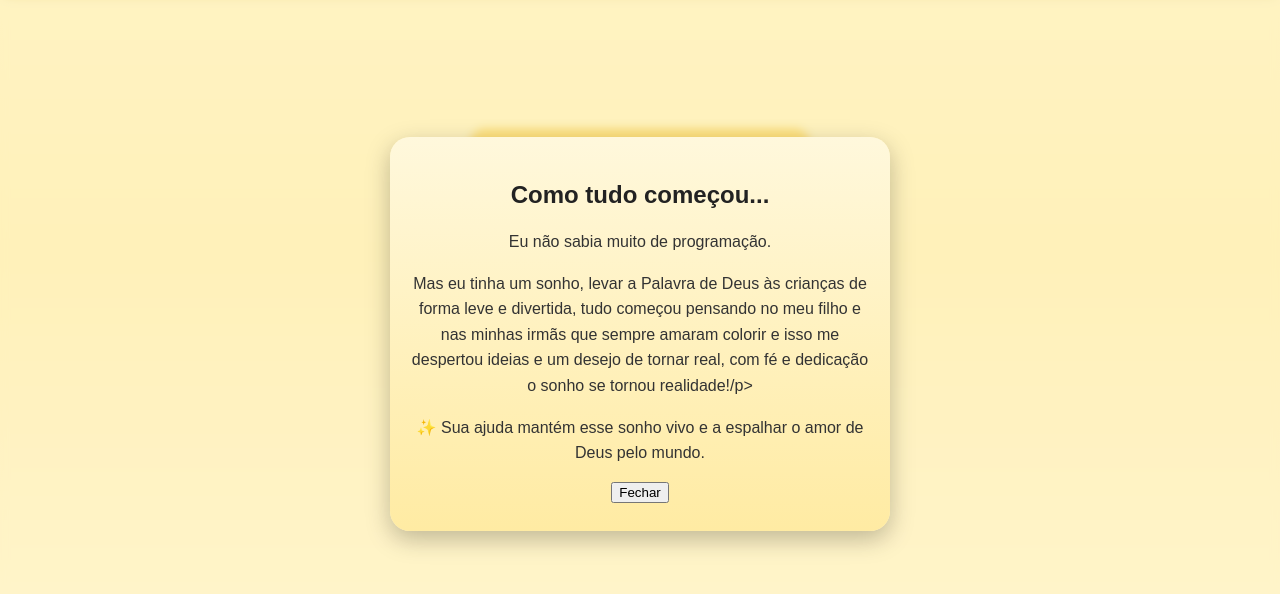
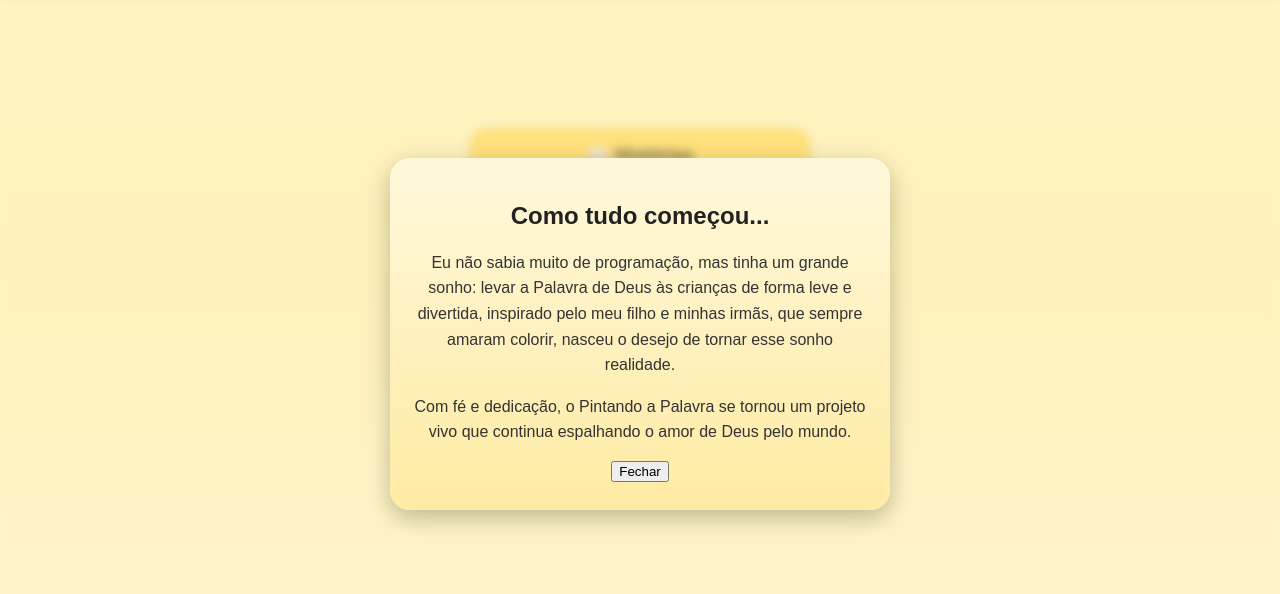
Before and after one commit to ezequielf566/androidfinal, a website: page index.html in a window 1280 px wide. Both pictures are taken after a click on the element 33 px from the left and 29 px from the top of the page. Shown: the part 66-660 px from the top of the page. Drawn offline with Linux system fonts and the light colour scheme; no server answers.

Commit message:
Update index.html

```diff
--- a/index.html
+++ b/index.html
@@ -117,9 +117,8 @@
   <div id="storyModal" class="modal-backdrop">
     <div class="modal-box">
       <h2>Como tudo começou...</h2>
-      <p>Eu não sabia muito de programação.</p>
-      <p>Mas eu tinha um sonho, levar a Palavra de Deus às crianças de forma leve e divertida, tudo começou pensando no meu filho e nas minhas irmãs que sempre amaram colorir e isso me despertou ideias e um desejo de tornar real, com fé e dedicação o sonho se tornou realidade!/p>
-      <p>✨ Sua ajuda mantém esse sonho vivo e a espalhar o amor de Deus pelo mundo.</p>
+      <p>Eu não sabia muito de programação, mas tinha um grande sonho: levar a Palavra de Deus às crianças de forma leve e divertida, inspirado pelo meu filho e minhas irmãs, que sempre amaram colorir, nasceu o desejo de tornar esse sonho realidade.</p>
+      <p> Com fé e dedicação, o Pintando a Palavra se tornou um projeto vivo que continua espalhando o amor de Deus pelo mundo.</p>
       <button class="btn" onclick="window.closeStoryModal()">Fechar</button>
     </div>
   </div>
```
